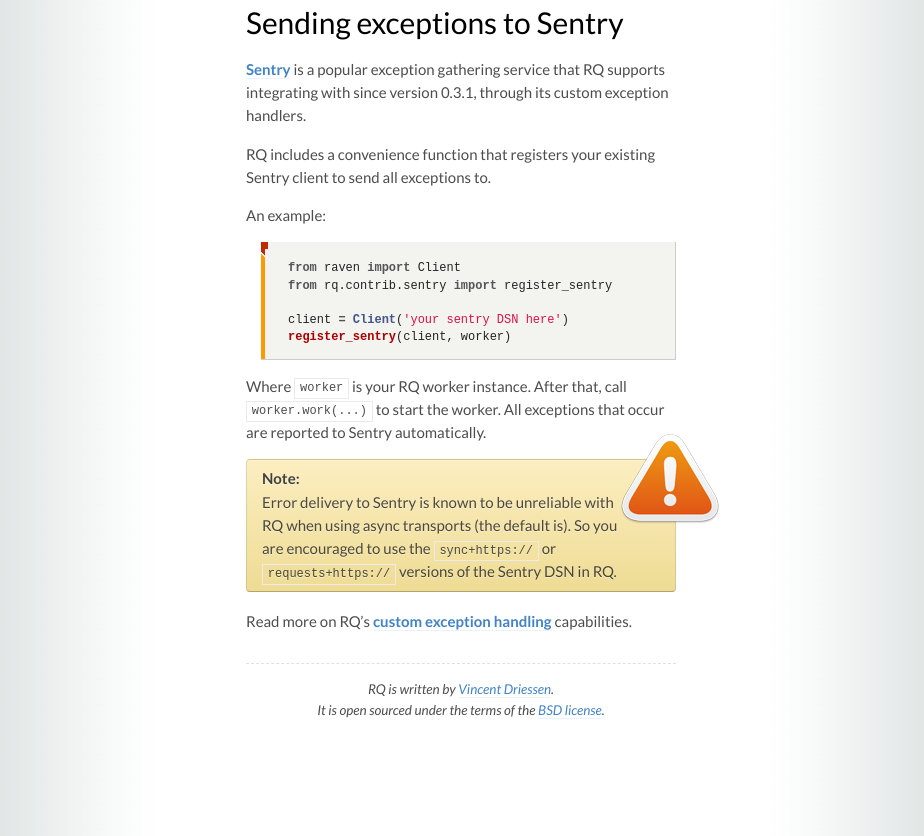
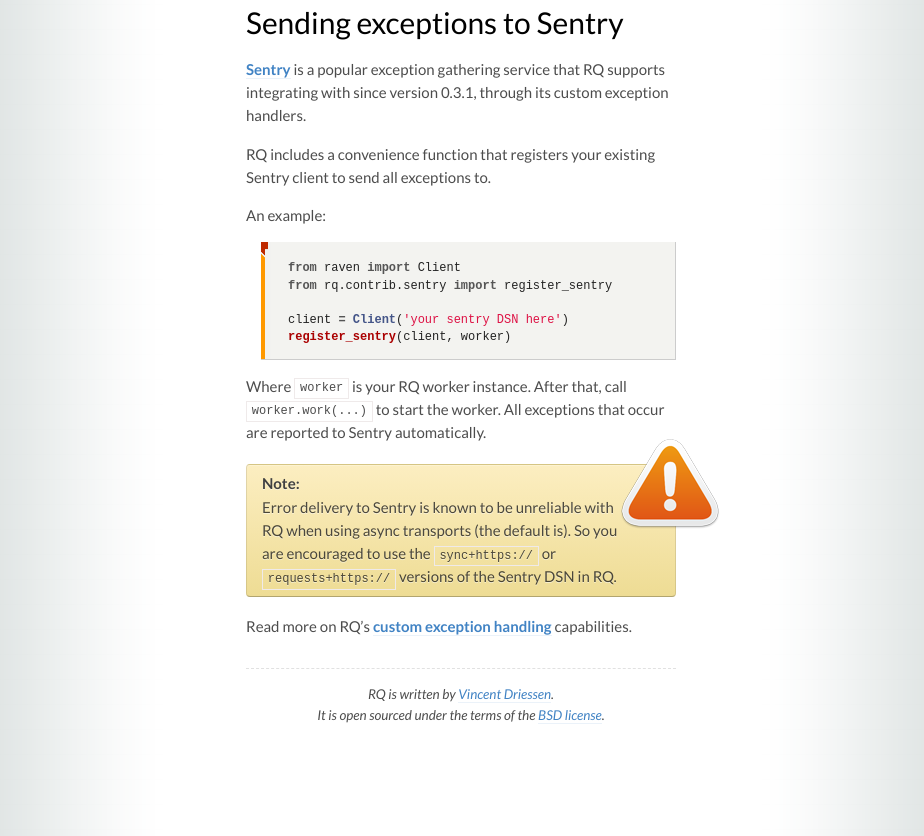
Before and after one commit to rq/rq, a Jekyll site: the page built from patterns/sentry.md, in a window 1280 px wide. Shown: the part 320-1156 px from the top of the page, without its empty margins (179-1103 px from the left). Built offline with Jekyll 4.4.1, drawn with Linux system fonts in a browser that asks for light colours; some web fonts are replaced; Markdown is read by kramdown in place of the engine named in the settings.

Commit message:
Style fix.

```diff
--- a/patterns/sentry.md
+++ b/patterns/sentry.md
@@ -26,7 +26,7 @@
 to start the worker.  All exceptions that occur are reported to Sentry
 automatically.
 
-<div class="warning">
+<div class="warning" style="margin-top: 20px">
     <img style="float: right; margin-right: -60px; margin-top: -38px" src="{{site.baseurl}}img/warning.png" />
     <strong>Note:</strong>
     <p>
```
